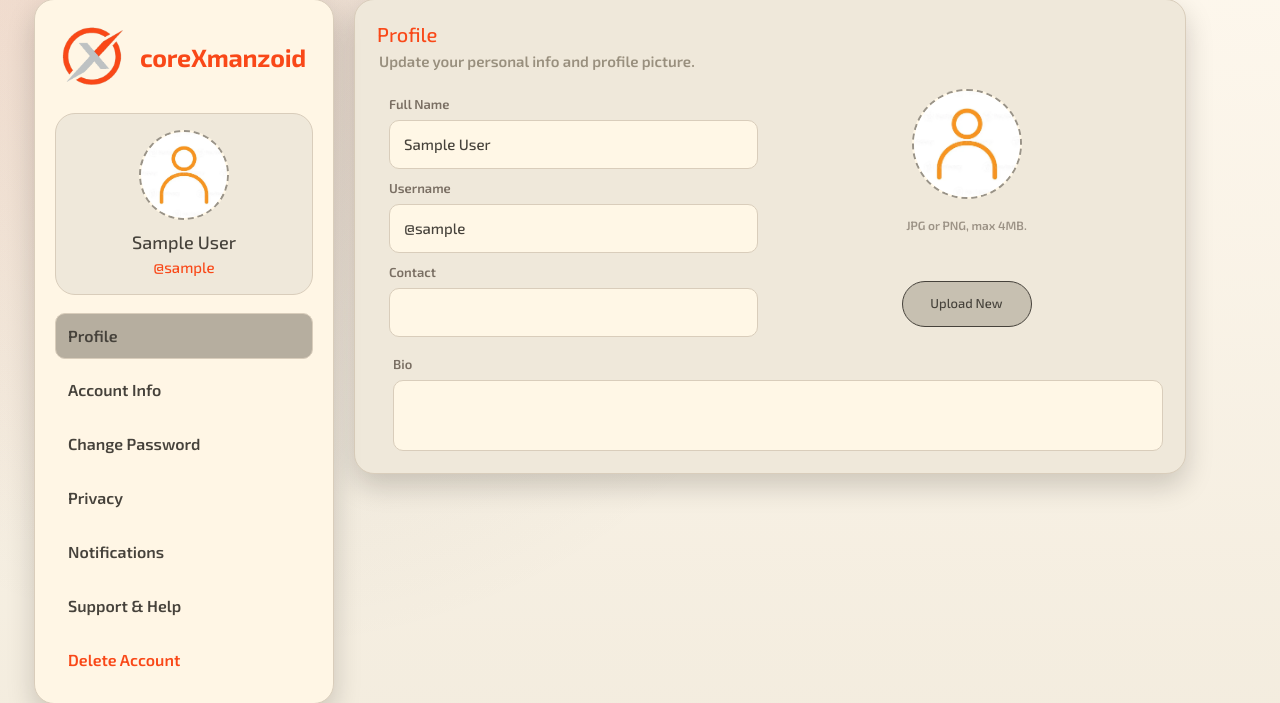
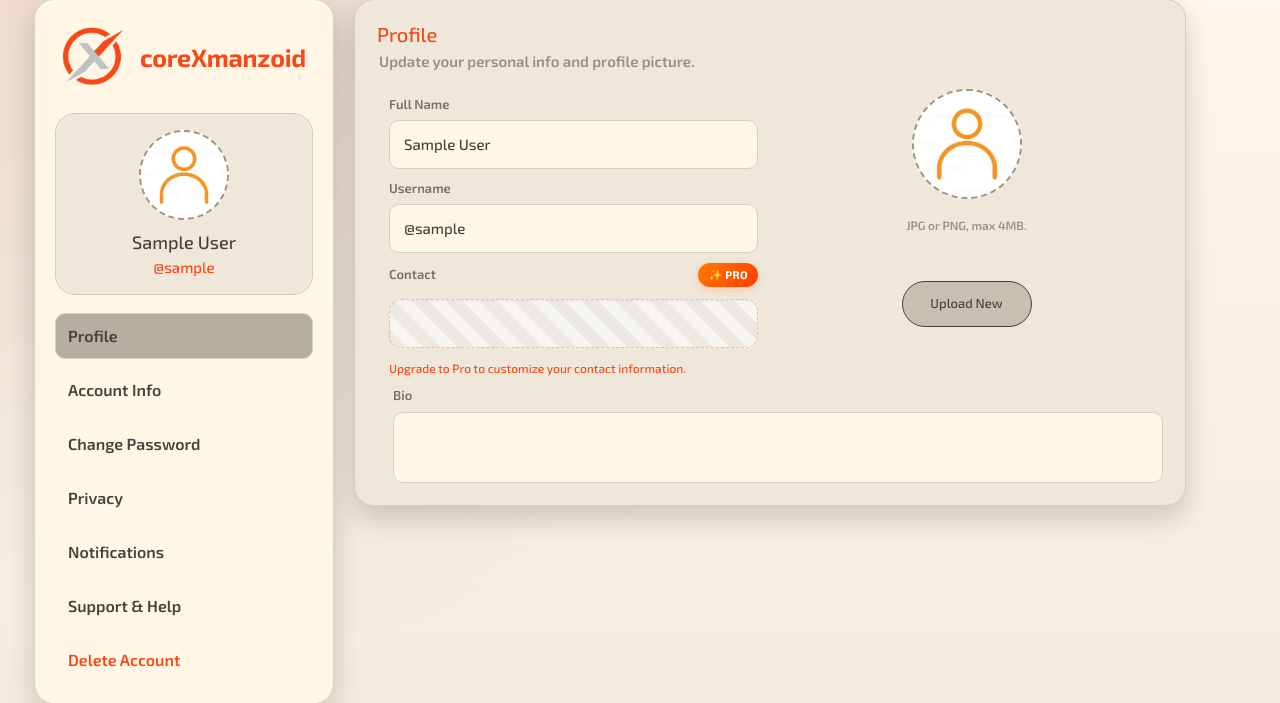
Before and after one commit to coreXmanzoid/coreXmanzoid-Tweet, a Flask app: page /setting/profile-info in a window 1280 px wide. Shown: the part 152-855 px from the top of the page. Run offline with Flask 3, Linux system fonts and the light colour scheme; the visitor is signed in with stand-in values (Sample User, id 1); parts of the project's set-up code (start-up, migrations or seed data) failed here and were passed over; some libraries are stand-ins or nearby versions.

Commit message:
Feat: Enhance settings page with PRO badges and upgrade prompts for contact and website customization

```diff
--- a/static/css/setting.css
+++ b/static/css/setting.css
@@ -352,6 +352,67 @@
     display: grid;
     gap: 6px;
     margin-top: 10px;
+}
+
+.field-label-row {
+    display: flex;
+    justify-content: space-between;
+    align-items: center;
+    margin-bottom: 6px;
+}
+
+.pro-badge {
+    display: inline-flex;
+    align-items: center;
+    gap: 4px;
+
+    background: linear-gradient(135deg, #ff7b00, #ff3d00);
+    color: white;
+
+    font-size: 11px;
+    font-weight: 700;
+
+    padding: 4px 10px;
+    border-radius: 20px;
+
+    letter-spacing: 0.4px;
+    box-shadow: 0 2px 8px rgba(255, 98, 0, 0.25);
+}
+
+.field input:disabled {
+    border: 1px dashed rgba(249, 72, 24, 0.35);
+    border-radius: 12px;
+
+    color: #8b8b8b;
+    background-color: #f5f3ef;
+
+    background-image: repeating-linear-gradient(
+        45deg,
+        rgba(122, 111, 99, 0.08) 0px,
+        rgba(122, 111, 99, 0.08) 12px,
+        rgba(255, 255, 255, 0.15) 12px,
+        rgba(255, 255, 255, 0.15) 24px
+    );
+
+    cursor: not-allowed;
+    opacity: 0.9;
+
+    box-shadow: inset 0 1px 2px rgba(0, 0, 0, 0.04);
+    transition: all 0.2s ease;
+}
+
+/* Optional placeholder styling */
+.field input:disabled::placeholder {
+    color: #a3a3a3;
+}
+
+.upgrade-text {
+    display: block;
+    margin-top: 6px;
+
+    color: #F94818;
+    font-size: 12px;
+    line-height: 1.4;
 }
 
 .field-wide {
@@ -781,6 +842,37 @@ select:focus {
     box-shadow: rgba(0, 0, 0, 0.2) 0px 3px 6px;
 }
 
+.toggle input:disabled{
+    border: 1px dashed rgba(249, 72, 24, 0.35);
+    border-radius: 12px;
+
+    color: #8b8b8b;
+    background-color: #f5f3ef;
+
+    background-image: repeating-linear-gradient(
+        45deg,
+        rgba(122, 111, 99, 0.08) 0px,
+        rgba(122, 111, 99, 0.08) 12px,
+        rgba(255, 255, 255, 0.15) 12px,
+        rgba(255, 255, 255, 0.15) 24px
+    );
+
+    cursor: not-allowed;
+    opacity: 0.9;
+
+    box-shadow: inset 0 1px 2px rgba(0, 0, 0, 0.04);
+    transition: all 0.2s ease;
+}
+
+.toggle input:disabled::after {
+    background: var(--muted);
+    box-shadow: none;
+}
+
+/* .toggle .pro-badge{
+    align-items: end;
+} */
+
 .toggle input:checked {
     background: var(--accent);
 }
@@ -1039,7 +1131,8 @@ select:focus {
         font-size: 15px;
         color: var(--subtle-text);
     }
-    .danger-area button{
+
+    .danger-area button {
         font-size: 150%;
     }
 }
--- a/templates/setting.html
+++ b/templates/setting.html
@@ -97,10 +97,23 @@
                     value="@{{ current_user.username if current_user.username else 'coreXmanzoid' }}">
                 </div>
                 <div class="field">
-                  <label for="number">Contact</label>
+                  <div class="field-label-row">
+                    <label for="number">Contact</label>
+
+                    {% if not subscription_has_feature(current_user, 'profile', 'can_set_contact') %}
+                    <span class="pro-badge">✨ PRO</span>
+                    {% endif %}
+                  </div>
+
                   <input id="number" type="number"
-                    value="{{ current_user.contact if current_user.email else 'coreXmanzoid@example.com' }}" {% if not
-                    subscription_has_feature(current_user, 'profile' , 'can_set_contact' ) %}disabled{% endif %}>
+                    value="{{ current_user.contact if current_user.contact else 'coreXmanzoid@example.com' }}" {% if not
+                    subscription_has_feature(current_user, 'profile' , 'can_set_contact' ) %} disabled {% endif %}>
+
+                  {% if not subscription_has_feature(current_user, 'profile', 'can_set_contact') %}
+                  <small class="upgrade-text">
+                    Upgrade to Pro to customize your contact information.
+                  </small>
+                  {% endif %}
                 </div>
               </div>
               <div class="col-md-6">
@@ -165,11 +178,22 @@
                   <input id="birthday" type="date" value="{{ current_user.birth_date }}">
                 </div>
                 <div class="field">
-                  <label for="website">Website</label>
+                  <div class="field-label-row">
+                    <label for="website">Website</label>
+                    {% if not subscription_has_feature(current_user, 'profile', 'can_set_contact') %}
+                    <span class="pro-badge">✨ PRO</span>
+                    {% endif %}
+                  </div>
+
                   <input id="website" type="url" placeholder="https://example.com"
                     value="{{ current_user.get_setting('account-info', 'website') }}" {% if not
                     subscription_has_feature(current_user, 'profile' , 'can_set_website' ) %}disabled{% endif %}>
                 </div>
+                {% if not subscription_has_feature(current_user, 'profile', 'can_set_website') %}
+                <small class="upgrade-text">
+                  Upgrade to Pro to add your website link.
+                </small>
+                {% endif %}
               </div>
             </div>
             <div class="col-md-6">
@@ -313,7 +337,13 @@
         </div>
         <div class="toggle-grid">
           <label class="toggle">
-            <span>Email Notifications</span>
+            <div>
+              <span>Email Notifications</span>
+              {% if not subscription_has_feature(current_user, 'notifications', 'email_notifications') %}
+              <span class="pro-badge ms-1">✨ PRO</span>
+              {% endif %}
+            </div>
+
             <input id="emailz" type="checkbox" {% if
               current_user.get_setting('notifications-setting', 'email_notifications' ) and
               subscription_has_feature(current_user, 'notifications' , 'email_notifications' ) %} checked {% endif %} {%
@@ -321,13 +351,23 @@
               %}>
           </label>
           <label class="toggle">
-            <span>Push Notifications</span>
+            <div>
+              <span>Push Notifications</span>
+              {% if not subscription_has_feature(current_user, 'notifications', 'push_notifications') %}
+              <span class="pro-badge ms-1">✨ PRO</span>
+              {% endif %}
+            </div>
             <input id="push" type="checkbox" {% if
               current_user.get_setting('notifications-setting', 'push_notifications' ) and
               subscription_has_feature(current_user, 'notifications' , 'push_notifications' ) %} checked {% endif %} {%
               if not subscription_has_feature(current_user, 'notifications' , 'push_notifications' ) %}disabled{% endif
               %}>
           </label>
+          {% if not subscription_has_feature(current_user, 'notifications', 'push_notifications') %}
+          <small class="upgrade-text">
+            Upgrade to Pro to customize your contact information.
+          </small>
+          {% endif %}
           <div class="field">
             <label>*Customize what type of activity triggers a notification</label>
           </div>
```
